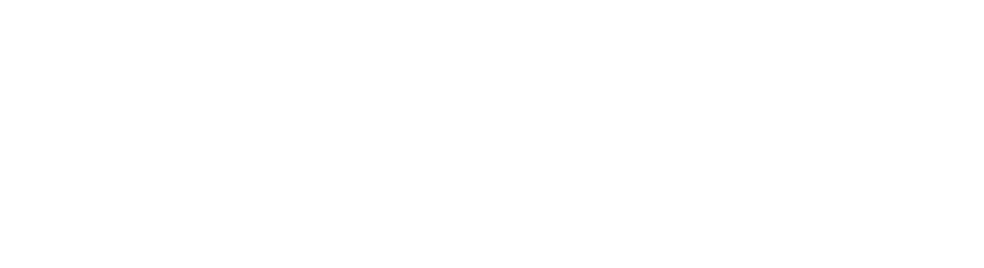
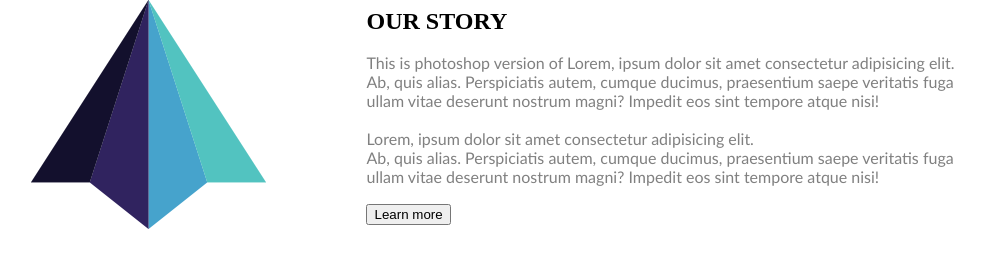
Before and after one commit to renataSiquieroli/psd_to_html, a plain HTML site: page index.html in a window 1280 px wide. Shown: the whole page, without its empty margins (147-1131 px from the left). Drawn offline with Linux system fonts and the light colour scheme.

Commit message:
created Our story section

```diff
--- a/index.html
+++ b/index.html
@@ -14,7 +14,32 @@
     </header>
     <main>
       <!-- OUR-STORY -->
-      <section id="our_story_section"></section>
+      <section id="our_story_section">
+        <div class="story_container">
+          <div class="story_item1">
+            <img
+              src="image/photoshop/photoshop/design-assets/png/logo-big.png"
+            />
+          </div>
+          <div class="story_item2">
+            <h1>OUR STORY</h1>
+            <br />
+            <h4>
+              This is photoshop version of Lorem, ipsum dolor sit amet
+              consectetur adipisicing elit. <br />Ab, quis alias. Perspiciatis
+              autem, cumque ducimus, praesentium saepe veritatis fuga <br />
+              ullam vitae deserunt nostrum magni? Impedit eos sint tempore atque
+              nisi! <br /><br />Lorem, ipsum dolor sit amet consectetur
+              adipisicing elit. <br />Ab, quis alias. Perspiciatis autem, cumque
+              ducimus, praesentium saepe veritatis fuga <br />
+              ullam vitae deserunt nostrum magni? Impedit eos sint tempore atque
+              nisi!
+            </h4>
+            <br />
+            <button>Learn more</button>
+          </div>
+        </div>
+      </section>
 
       <!-- WATCH -->
       <section id="watch_section"></section>
--- a/styles.css
+++ b/styles.css
@@ -5,7 +5,27 @@
 /* NAVBAR-HERO */
 
 /* OUR-STORY */
+.story_container {
+  display: flex;
+  align-items: center;
+  justify-content: center;
+  background-color: white;
+  column-gap: 100px;
+  width: 100%;
+}
+.story_item1 {
+  align-items: center;
+  justify-content: center;
+  justify-content: space-arounds;
+}
+.story_item1,
+h4 {
+  font-family: "Gill Sans", "Gill Sans MT", Calibri, "Trebuchet MS", sans-serif;
+  font-size: medium;
+  font-weight: lighter;
 
+  color: gray;
+}
 /* WATCH */
 
 /* EXPERTISE */
```
